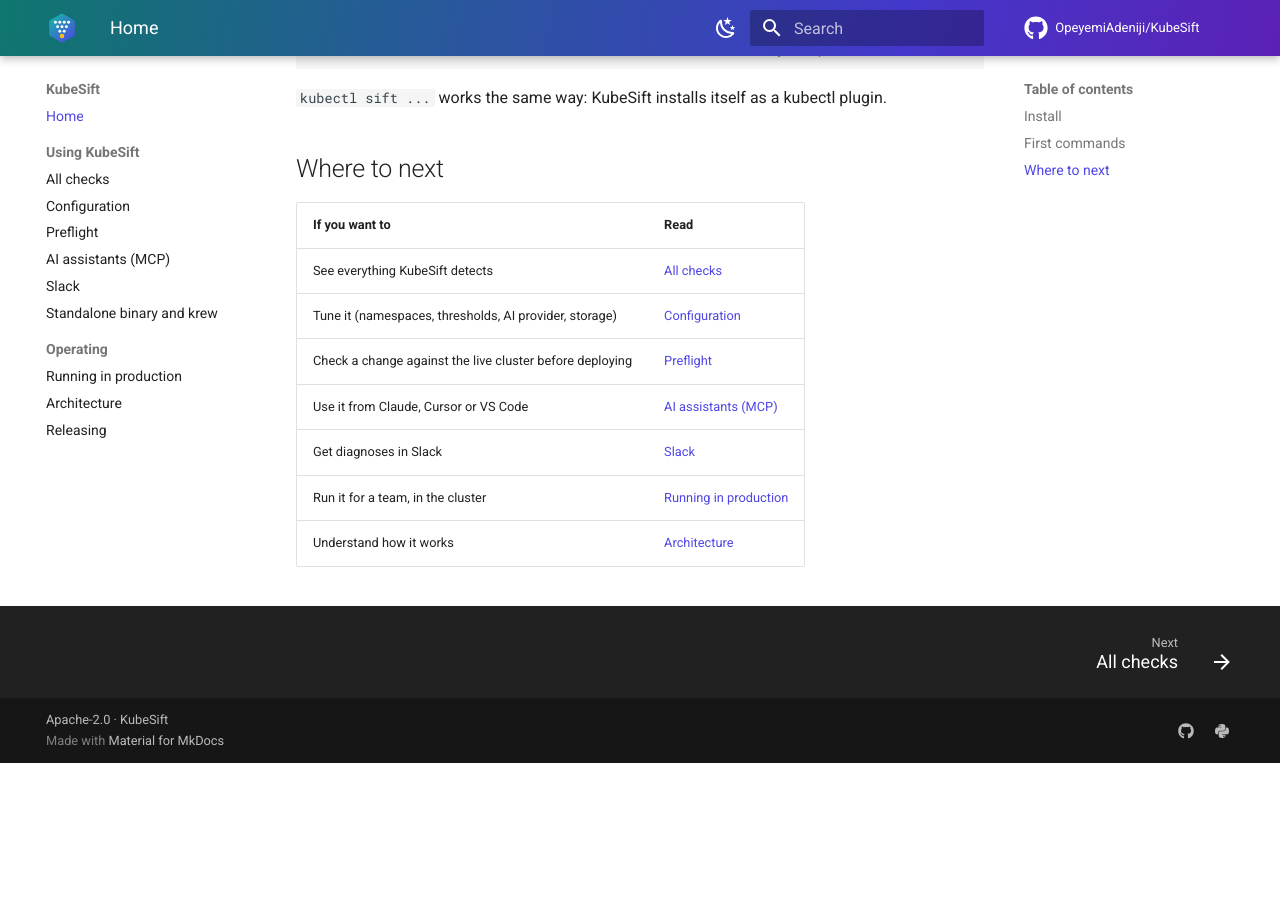
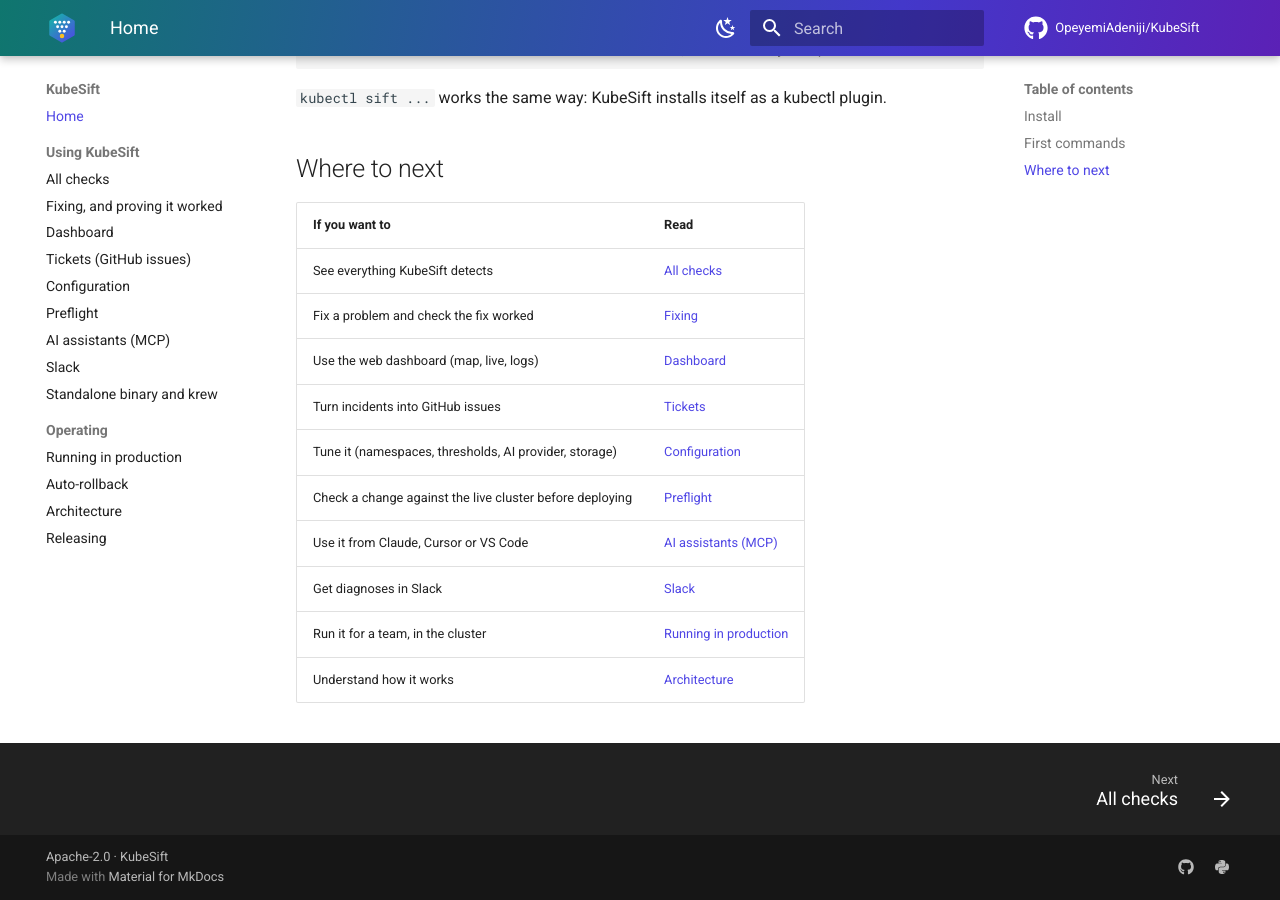
Before and after one commit to OpeyemiAdeniji/KubeOracle, an MkDocs documentation site: the page built from docs/index.md, in a window 1280 px wide and 900 px high, scrolled down 942 px. Built offline with MkDocs 1.6.1 and Material for MkDocs 9.7.7, drawn with Linux system fonts in a browser that asks for light colours; comment, search, counter and statistics services are not loaded; before the commit the page ends 1705 px from its top, so only the background shows below that.

Commit message:
Docs site: add fixes, dashboard, tickets and auto-rollback pages to the menu
Co-Authored-By: Claude Opus 5.5 <noreply@anthropic.com>

```diff
--- a/docs/index.md
+++ b/docs/index.md
@@ -53,6 +53,9 @@ kubesift lint k8s/                # manifests, before they ship
 | If you want to | Read |
 |---|---|
 | See everything KubeSift detects | [All checks](checks.md) |
+| Fix a problem and check the fix worked | [Fixing](fixes.md) |
+| Use the web dashboard (map, live, logs) | [Dashboard](dashboard.md) |
+| Turn incidents into GitHub issues | [Tickets](tickets.md) |
 | Tune it (namespaces, thresholds, AI provider, storage) | [Configuration](configuration.md) |
 | Check a change against the live cluster before deploying | [Preflight](preflight.md) |
 | Use it from Claude, Cursor or VS Code | [AI assistants (MCP)](mcp.md) |
--- a/mkdocs.yml
+++ b/mkdocs.yml
@@ -58,6 +58,9 @@ nav:
   - Home: index.md
   - Using KubeSift:
       - All checks: checks.md
+      - Fixing, and proving it worked: fixes.md
+      - Dashboard: dashboard.md
+      - Tickets (GitHub issues): tickets.md
       - Configuration: configuration.md
       - Preflight: preflight.md
       - AI assistants (MCP): mcp.md
@@ -65,6 +68,7 @@ nav:
       - Standalone binary and krew: krew.md
   - Operating:
       - Running in production: production.md
+      - Auto-rollback: auto-rollback.md
       - Architecture: architecture.md
       - Releasing: releasing.md
 
```
Also changed, not shown: README.md (+3 -1 lines).
